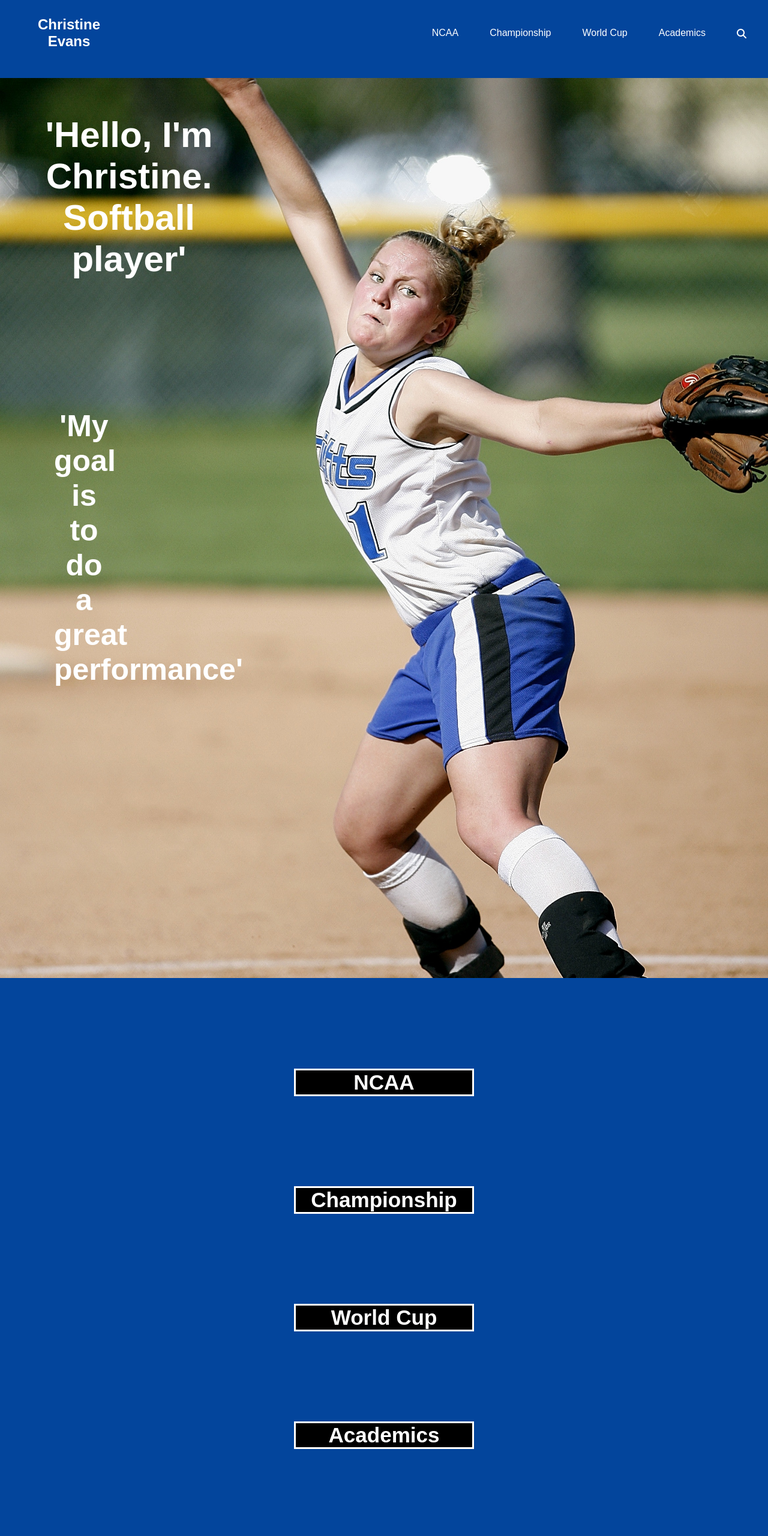
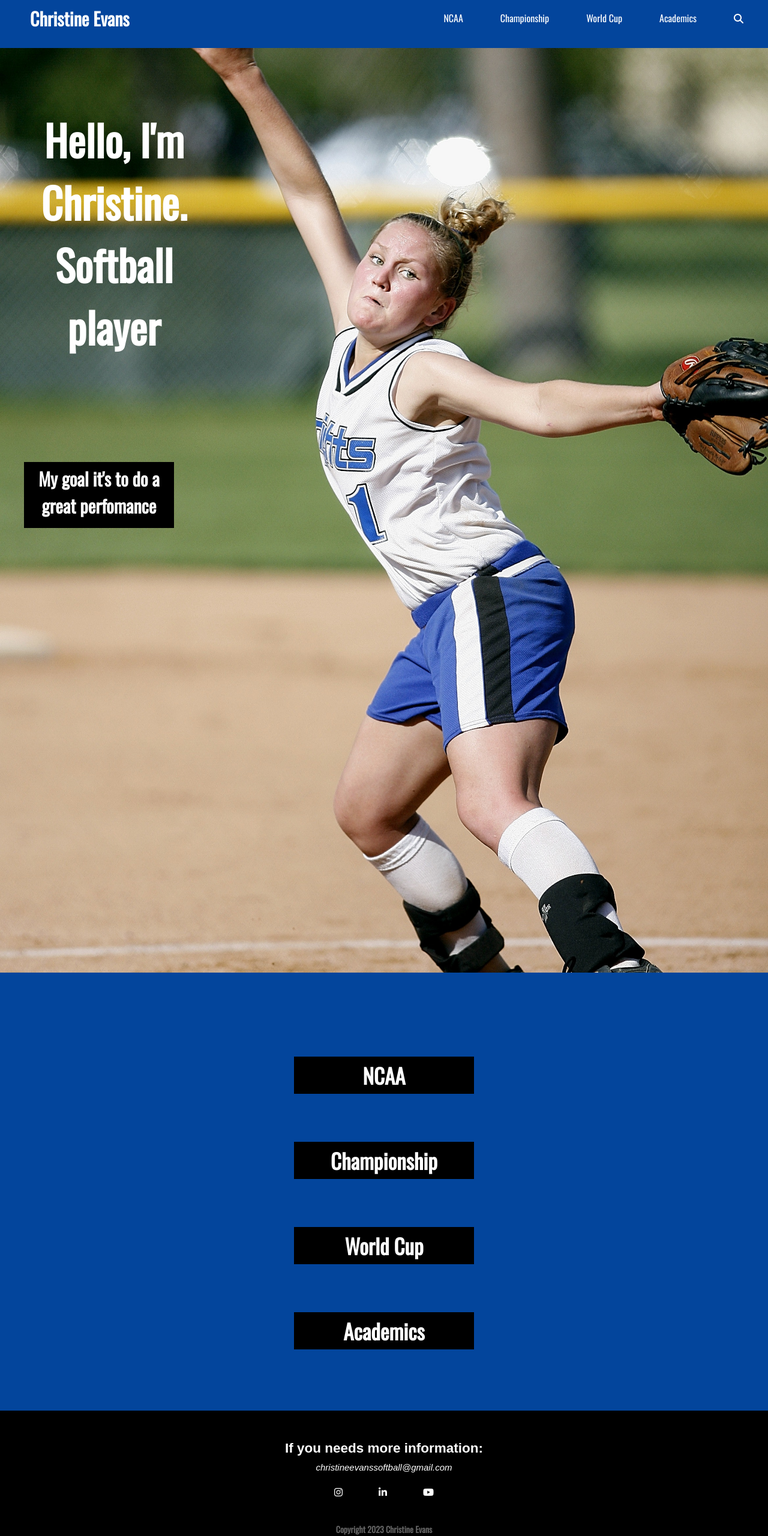
Before and after one commit to estebanaranguri/christineevans, a plain HTML site: page index.html in a window 1280 px wide. Shown: the part 20-2580 px from the top of the page at 60% size. Drawn offline with nearby package versions, Linux system fonts and the light colour scheme.

Commit message:
Commit inicial

```diff
--- a/index.html
+++ b/index.html
@@ -3,7 +3,7 @@
 <head>
     <meta charset="UTF-8">
     <meta name="viewport" content="width=device-width, initial-scale=1.0">
-    <title>Christine Evans</title>
+    <title>Home | Christine Evans</title>
 
     <!-- CUSTOM CSS-->
     <link rel="stylesheet" href="styles.css">
@@ -18,13 +18,19 @@
     <script src="https://kit.fontawesome.com/7116398a29.js" crossorigin="anonymous"></script>
 </head>
 <body>
-    <div>
+
+    <div class="menu-btn">
+        <i class="fa-solid fa-bars fa-2x"></i>
+    </div>
+
+    <div class="agrupar">
+
         <nav class="nav-main">
             <a href="#">
-                <h1 class="logo">Christine Evans</h1>
+                <h1 class="name">Christine Evans</h1>
             </a>
 
-            <ul class="nav-menu-show">
+            <ul class="nav-menu show">
                 <li>
                     <a href="#">NCAA</a>
                 </li>
@@ -37,7 +43,6 @@
                 <li>
                     <a href="#">Academics</a>
                 </li>
-
             </ul>
             <ul class="nav-menu-right">
                 <li>
@@ -47,61 +52,87 @@
                 </li>
             </ul>
         </nav>
-        <header class="header">
-            <h1 class="hello">'Hello, I'm Christine. Softball player'</h1>
-            <h2 class="goal">'My goal is to do a great performance'</h2>
+
+        <header class="titulo">
+
+            <h1 class="hello">Hello, I'm Christine. Softball player</h1>
+            <h2 class="phrase-two">My goal it's to do a great perfomance</h2>
+
         </header>
-        <section>
-            <article class="articulo1">
-                <hgroup>
-                    <ul class="nav-article">
+
+        <div class="section-one">
+            <div>
+                <ul class="nav-main-center">
                     <li>
                         <a href="#">
                             <h1>NCAA</h1>
                         </a>
                     </li>
+
                     <li>
                         <a href="#">
                             <h1>Championship</h1>
                         </a>
                     </li>
+
                     <li>
                         <a href="#">
                             <h1>World Cup</h1>
                         </a>
                     </li>
+
                     <li>
                         <a href="#">
                             <h1>Academics</h1>
                         </a>
                     </li>
                 </ul>
-                </hgroup>
+
+            </div>
+        </div>
 
 
-            </article>
+
+        <section class="mail">
+            <h1 class="needs">If you needs more information:</h1>
+            <div class="address">
+                <address>
+                    <a href="#">christineevanssoftball@gmail.com</a>
+                </address>
+            </div>
         </section>
+
+
         <section class="social">
-            <p class="follow">Follow Christine Evans</p>
+
             <div class="links">
                 <a href="#">
                     <i class="fab fa-instagram"></i>
                 </a>
 
                 <a href="#">
-                    <i class="fab fa-linkedin"></i>
+                    <i class="fa-brands fa-linkedin-in"></i>
                 </a>
-                <a href="#">
-                    <i class="fab fa-spotify"></i>
-                </a>
+
                 <a href="#">
                     <i class="fab fa-youtube"></i>
                 </a>
 
+            </div>
+        </section>
+    </div>
 
-    </div>
-    <footer>
-        <h3>Christine Evans Copyright</h3>
+
+    <footer class="copy">
+
+        <h3>Copyright 2023 Christine Evans</h3>
+
     </footer>
+
+    <!-- SCROLL REVEAL -->
+    <script src="https://unpkg.com/scrollreveal"></script>
+    <!-- CUSTOM JS -->
+    <script src="main.js"></script>
+
 </body>
 </html>
--- a/main.js
+++ b/main.js
@@ -0,0 +1,5 @@
+document.querySelector('.menu-btn').addEventListener('click', () => {
+    document.querySelector('.nav-menu').classList.toggle('show');
+});
+
+ScrollReveal().reveal('.titulo', {delay:500});
--- a/styles.css
+++ b/styles.css
@@ -2,7 +2,20 @@
     box-sizing: border-box;
     margin: 0;
     padding: 0;
+}
+body{
+    background: black;
+    font-family: 'Oswald', sans-serif;
 
+}
+
+ul {
+    list-style: none;
+
+}
+
+div {
+    width: 100%;
 }
 
 a {
@@ -10,164 +23,303 @@ a {
     text-decoration: none;
 }
 
-ul {
-    list-style: none;
-}
 
-/* LOGO*/
+.agrupar .nav-main a h1.name {
+    width: auto;
+    height: auto;
+    text-align: center;
+    margin-left: 50px;
+    font-size: 30px;
+    font-family: 'Oswald', sans-serif;
 
-h1 {
-    background: black;
-}
-h1.logo {
-    background: none;
-    margin-left: 40px;
-    width: 150px;
-    text-align: center;
-    border: none;
 
 }
 
 
-/* NAVIGATION */
-.nav-main ul li a:hover {
-    border-bottom: solid 2px white;
-}
-
-/* NAV LEFT*/
+/* Navigation */
 .nav-main {
     display: flex;
     justify-content: space-between;
     align-items: center;
-    height: 150px;
+    height: 100px;
+    padding: 20px 0;
     background: #03459c;
 }
 
-/* NAV RIGHT*/
+/* NAV RIGHT */
+.nav-main ul.nav-menu-right {
+    margin-right: 10px;
+}
 
-.nav-menu-show {
-    display: flex;
+.nav-main ul.nav-menu {
     margin: auto;
     margin-right: 0px;
-    font-family: sans-serif;
+}
 
+.nav-main ul li {
+    padding: 10px;
+    margin: 0px 15px;
 }
-.nav-menu-right {
-    margin-right: 10px;
+
+.nav-main ul.nav-menu li {
 
 }
 
 
-.nav-main ul li {
-    padding: 10px;
-    margin: 0px 10px;
-}
 
 .nav-main ul li a {
     padding: 6px;
 }
 
-hgroup {
-    color: white;
-    font-size: 30px;
+/* NAV LEFT*/
+.nav-main ul {
+    display: flex;
 }
 
-/* HEADER*/
 
-header {
-    padding-top: 50px;
-}
-header, h1 {
-    display: block;
-    font-family: sans-serif;
-}
 
-.hello {
-    color: white;
-    margin: auto;
-    width: 350px;
-    text-align: center;
-    margin-left: 40px;
-    padding: 10px 10px;
-    font-size: 60px;
-    background: none;
-    border: none;
-
-}
-h1, h2 {
-    color: white;
-    border: white solid;
-}
-.goal {
-    color: white;
-    width: 120px;
-    height: 200px;
-    text-align: center;
-    margin-top: 200px;
-    margin-left: 80px;
-    padding: 5px 10px;
-    border: none;
-    font-size: 50px;
+.nav-main ul li a:hover {
+    border-bottom: solid 2px white;
 }
 
 
 
 
+.menu-btn {
+    color: white;
+    width: auto;
+    position: absolute;
+    cursor: pointer;
+    top: 38px;
+    right: 30px;
+    z-index: 2;
+    font-size: 0.8rem;
+    display: none;
+}
+
+.agrupar {
+    width: 100%;
+    margin: auto;
+
+}
+
+/* HEADER */
 header {
     width: 100%;
-    height: 1500px;
+
+}
+
+.titulo {
+    width: 100%;
+    height: 1541px;
     background: url(img/pexels-pixabay-207720.jpg) no-repeat center center/cover;
+    padding-top: 90px;
+}
 
+.hello {
+    width: 450px;
+    height: 260px;
+    margin: auto;
+    text-align: center;
+    margin-left: 80px;
+    padding: 10px 10px;
+    font-size: 70px;
+    font-family: 'Oswald', sans-serif
+}
+.phrase-two {
+    background: black;
+    width: 250px;
+    height: 120px;
+    text-align: center;
+    margin-top: 250px;
+    margin-left: 40px;
+    padding: 5px 10px;
+    font-size: 30px;
+    font-family: 'Oswald', sans-serif;
+}
+
+header, h1 {
+    text-align: center;
+    color: white;
+    font-family: sans-serif;
 }
 
 
 
-/* BODY */
-body {
+/* SECTION ONE*/
+.section-one {
+    height: 730px;
+    background: #03459c;
+    padding-top: 100px;
+}
+.nav-main-center {
+    display: flex;
+    flex-direction: column;
+    align-items: center;
+    justify-content: center;
+}
+
+.nav-main-center li h1 {
+    width: 300px;
+    padding: 5px 0;
+    margin: 40px;
+    font-family: 'Oswald', sans-serif;
     background: black;
-    font-family: 'Oswald', sans-serif;
+    font-size: 35px;
+    text-align: center;
+    align-items: center;
+}
+
+/* EMAIL*/
+
+.mail {
+    width: 100%;
+    height: auto;
+    font-family: sans-serif;
+    color: white;
+    text-align: center;
+    padding-top: 50px;
+    background: black;
+    font-size: 15px;
 
 
 }
-.articulo1 {
-    height: 950px;
-    padding-top: 1px;
-    background: #03459c;
+
+.needs {
+
+    margin-bottom: 10px;
 }
 
+.address {
+}
 
-.nav-article li h1 {
-    width: 300px;
-    margin: auto;
-    display: flex;
-    flex-direction: column;
+/* FOOTER */
+
+.copy {
+    background: black;
+    padding: 20px 0;
     text-align: center;
-    margin-top: 150px;
+    color: #616161;
+    font-size: 12px;
+    padding-bottom: 20px;
+    font-family: 'Oswald', sans-serif;
 
 }
 
-/* SOCIAL*/
+/* SOCIAL */
 .social {
-    margin: 30px;
-    background: white;
+    padding: 20px;
+}
 
-}
 
 .links {
     display: flex;
     align-items: center;
     justify-content: center;
 }
-.follow {
-    color: #616161;
-    text-align: center;
+
+.links a {
+    margin: 0 30px;
 }
 
-/* FOOTER*/
-footer {
-    border: solid white;
-    color: white;
-    margin: auto;
-    text-align: center;
-    background: red;
+.links a i {
+    font-size: 1rem;
 }
+
+/* FOOTER LINKS*/
+.footer-links {
+    background: #2f3640;
+    color: #616161;
+    font-size: 12px;
+    padding: 35px 0;
+}
+
+.footer-container {
+    display: grid;
+    grid-template-columns: repeat(4, 1fr);
+    gap: 10px;
+    align-items: flex-start;
+    justify-content: center;
+}
+
+.footer-container ul {
+    margin: 0 auto;
+}
+
+.footer-container ul li {
+    line-height: 2.8;
+}
+
+@media (max-width: 1400px) {
+    .titulo h1.hello {
+        width: 300px;
+        height: 150px;
+        margin-left: 40px;
+    }
+
+    .titulo {
+        padding-top: px;
+    }
+
+    .titulo h2.phrase-two {
+        width: 250px;
+        height: 110px;
+        margin-top: 450px;
+    }
+}
+
+@media (max-width: 1250px) {
+    .titulo h1.hello {
+        width: 200px;
+        height: 150px;
+        margin-left: 40px;
+    }
+}
+
+@media (max-width: 700px) {
+
+    .menu-btn {
+        display: block;
+    }
+    .nav-main ul.nav-menu {
+        display: block;
+        position: absolute;
+        top: 0;
+        left: 0;
+        background: #03459c;
+        height: 100%;
+        width: 100%;
+        padding: 30px;
+        opacity: 10;
+        transform: translateX(-700px);
+        transition: transform .5s ease-in-out;
+        padding-top: 160px;
+    }
+
+    .nav-main ul.nav-menu.show {
+        transform: translateX(0px);
+
+    }
+
+    .nav-main ul.nav-menu li {
+        padding: 20px;
+        font-size: 30px;
+        height: 20%;
+        text-align: center;
+        margin: 30px;
+
+
+    }
+
+    .nav-main ul.nav-menu-right {
+        margin-right: 80px;
+    }
+
+    .titulo h1.hello {
+        width: 50px;
+    }
+
+    .footer-links .footer-container {
+        grid-template-columns: repeat(2, 1fr);
+    }
+}
```
Lines whose indentation alone changed are shown as unchanged.
